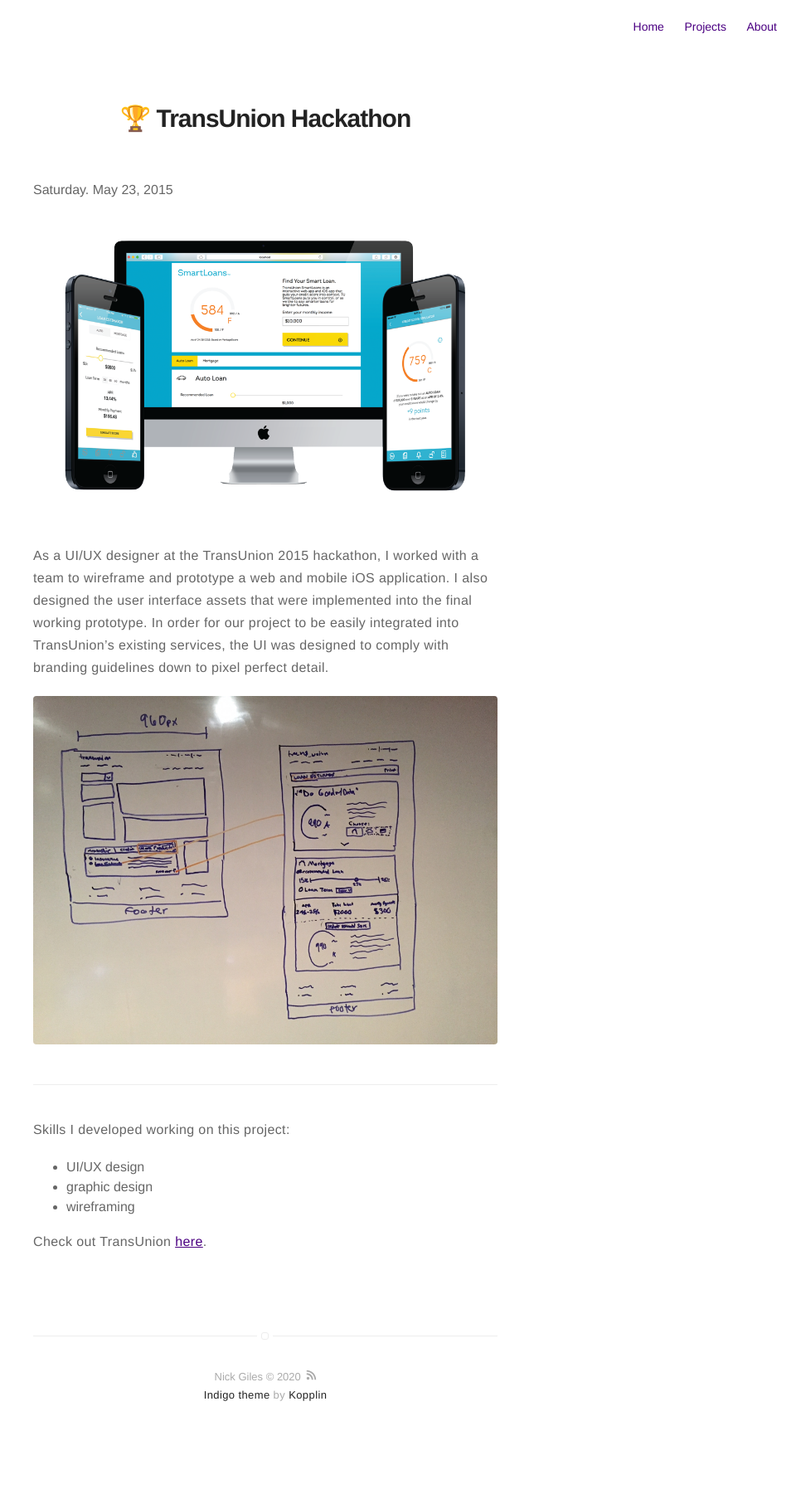
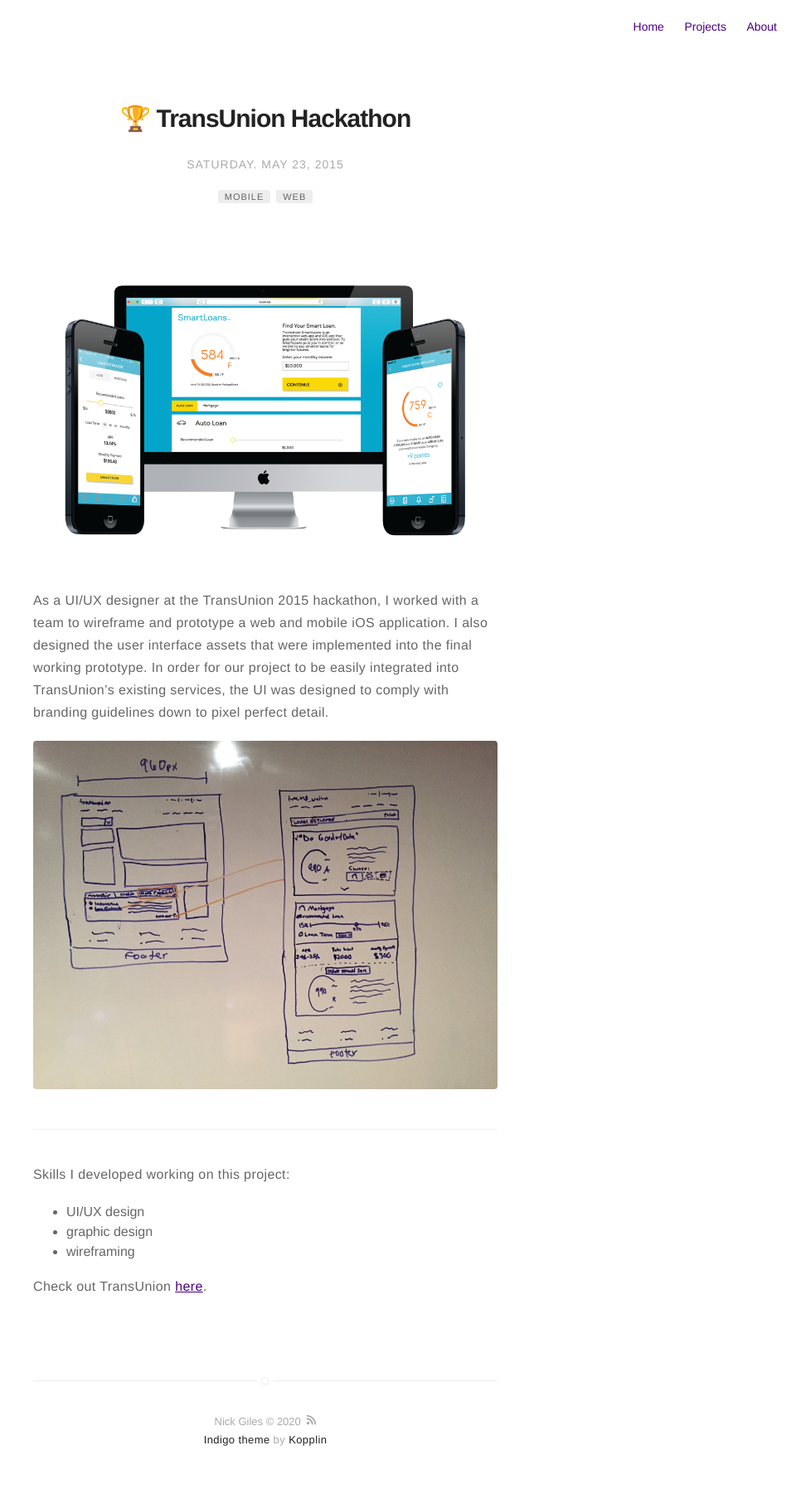
Before and after one commit to Nicholasdgiles/nicholasgiles.github.io, a Jekyll site: the page built from _posts/2015-05-23-transunion-hackathon.markdown, in a window 1280 px wide. Shown: the whole page at 83% size, without its empty margins (320-1280 px from the left). Built offline with Jekyll 4.4.1, drawn with Linux system fonts in a browser that asks for light colours; emoji names are drawn with the system emoji font; before the commit the page ends 1753 px from its top, so only the background shows below that.

Commit message:
tag fixes

```diff
--- a/_config.yml
+++ b/_config.yml
@@ -90,7 +90,7 @@
 read-time: false
 
 # do you want to show the "tags" inside the posts?
-show-tags: false
+show-tags: true
 
 # related posts inside a post?
 related: true
--- a/_posts/2015-05-23-transunion-hackathon.markdown
+++ b/_posts/2015-05-23-transunion-hackathon.markdown
@@ -1,13 +1,15 @@
 ---
 title: ":trophy: TransUnion Hackathon"
 layout: post
-date: 2015-05-23 22:10
+date: 2015-05-23 22:12
 tag:
+- mobile
+- web
 image: #
 headerImage: false
 projects: true
 hidden: true # don't count this post in blog pagination
-description: "TransUnion 2015 hackathon mobile app."
+description: "TransUnion 2015 hackathon mobile application."
 category: project
 author: johndoe
 externalLink: false
```
